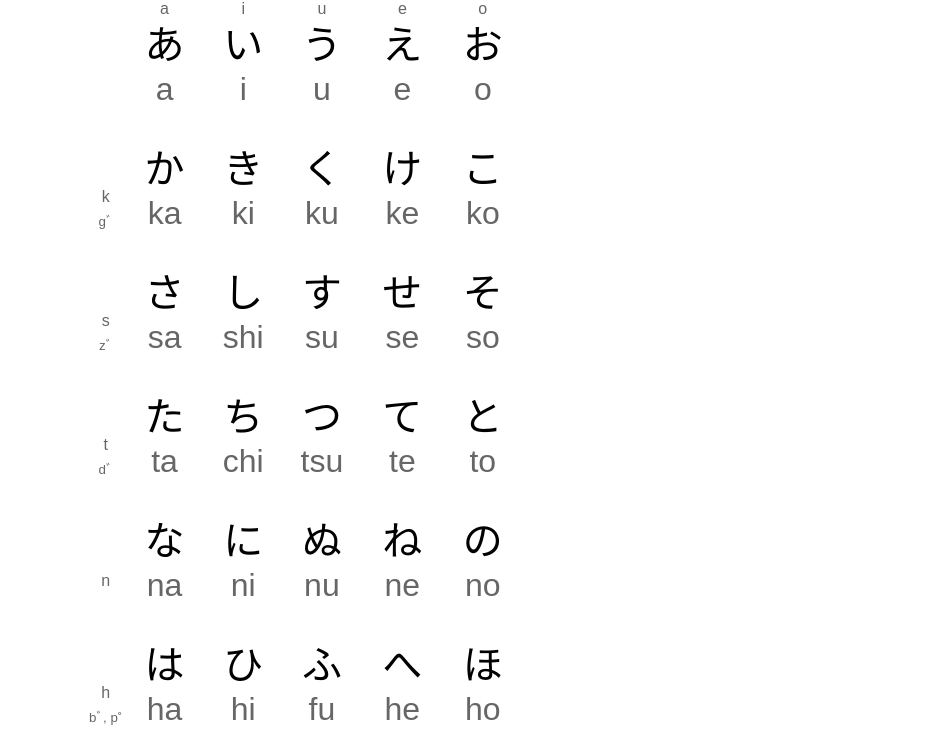
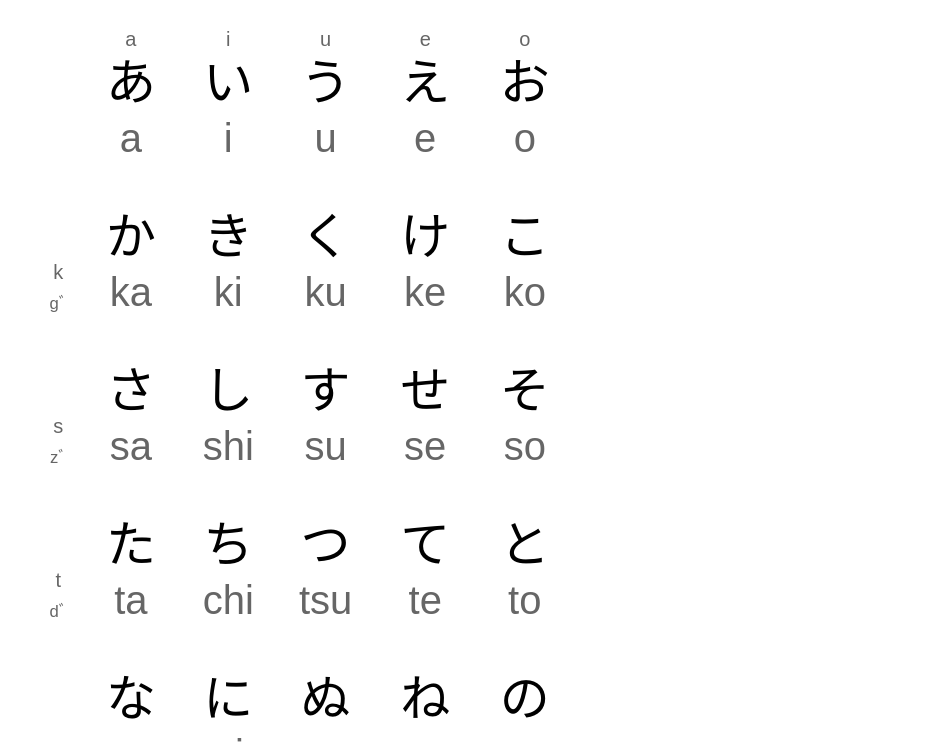
Before and after one commit to marek-saji/flipping-cards, a website: page index.html in a window 1280 px wide. Shown: the part 126-870 px from the top of the page, without its empty margins (335-1280 px from the left). Drawn offline with Linux system fonts and the light colour scheme.

Commit message:
Bigger font size

```diff
--- a/index.css
+++ b/index.css
@@ -10,12 +10,6 @@
 
 /*** General ***/
 
-:root
-{
-    box-sizing: border-box;
-    font-family: sans-serif;
-}
-
 *
 {
     box-sizing: inherit;
@@ -23,6 +17,8 @@
 
 html
 {
+    box-sizing: border-box;
+    font: 1.25em/1.5 sans-serif;
     text-align: center;
 }
 
@@ -30,12 +26,18 @@ body
 {
     display: inline-block;
     text-align: left;
-    line-height: 1.5;
 }
 
 body[data-fcard-active]
 {
     overflow: hidden;
+}
+
+
+
+rt
+{
+    font-size: 70%;
 }
 
 
```
